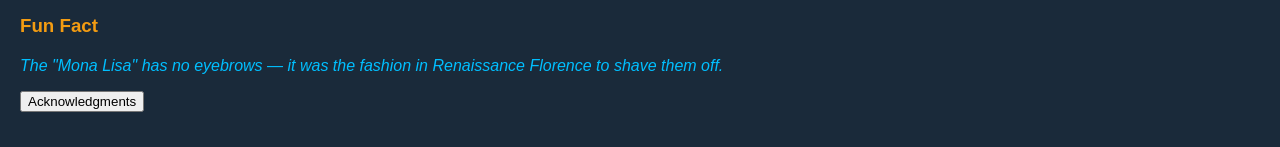
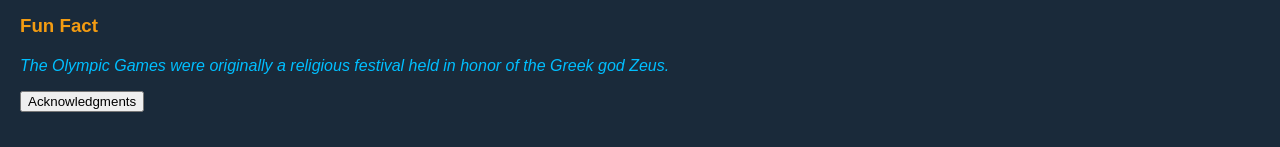
Before and after one commit to tjtrus/Project-Portfolio, a plain HTML site: page index.html in a window 1280 px wide. Shown: the part 1346-1493 px from the top of the page. Drawn offline with nearby package versions, Linux system fonts and the light colour scheme.

Commit message:
Update index.html

```diff
--- a/index.html
+++ b/index.html
@@ -226,14 +226,53 @@
   <!-- Fun Fact Rotation -->
   <script>
   const facts = [
-      'The "Mona Lisa" has no eyebrows — it was the fashion in Renaissance Florence to shave them off.',
-      'Vincent van Gogh only sold one painting during his lifetime, "The Red Vineyard."',
-      'J.K. Rowling was rejected by 12 publishers before Harry Potter was published.',
-      'The first TV commercial in the U.S. was for Bulova watches in 1941.',
+    // Sports Facts
+    'The Olympic Games were originally a religious festival held in honor of the Greek god Zeus.',
+    'The fastest recorded tennis serve was clocked at 163.7 mph by Sam Groth in 2012.',
+    'The FIFA World Cup is the most-watched sporting event in the world, with billions tuning in every four years.',
+    'Michael Phelps has won more Olympic medals than 161 countries combined.',
+    'The longest recorded boxing match lasted 110 rounds and took place in 1893.',
+    'Baseball originated from the British game called "rounders."',
+    'The longest tennis match in history lasted 11 hours and 5 minutes, played by John Isner and Nicolas Mahut in 2010.',
+    'Formula 1 cars generate enough downforce to drive upside down on the ceiling if they go fast enough.',
+    'The Tour de France covers a distance of approximately 2,200 miles, roughly equivalent to driving from Los Angeles to New York.',
+    'Basketball was invented in 1891 by Dr. James Naismith, who used peach baskets as hoops.',
+
+    // Music Facts
+    'Beethoven continued to compose music even after he went completely deaf.',
+    'The shortest song ever recorded is "You Suffer" by Napalm Death, lasting just 1.316 seconds.',
+    '"Bohemian Rhapsody" by Queen was the first music video ever made.',
+    'The Beatles hold the record for the most #1 hits on the Billboard Hot 100 chart, with 20 songs.',
+    'Elvis Presley’s "Hound Dog" was a cover song originally sung by blues singer Big Mama Thornton.',
+    'Mozart wrote his first symphony when he was just eight years old.',
+    'The world’s largest grand piano weighs 1.4 tons and was built by a 15-year-old in New Zealand.',
+    'The “Happy Birthday” song is copyrighted, making it one of the most expensive songs to perform in movies.',
+    'Pink Floyd’s “The Dark Side of the Moon” spent 957 weeks on the Billboard charts.',
+    'Bob Dylan won the Nobel Prize in Literature in 2016 for his impactful songwriting.',
+
+    // Literature Facts
+    'The longest novel ever written is "In Search of Lost Time" by Marcel Proust, containing over 1.2 million words.',
+    'Dr. Seuss’s “Green Eggs and Ham” uses only 50 different words.',
+    'Agatha Christie is the best-selling novelist of all time, with over 2 billion copies sold.',
+    'The oldest surviving written work is "The Epic of Gilgamesh," dating back to 2100 BCE.',
+    'J.R.R. Tolkien wrote the entirety of "The Lord of the Rings" by hand.',
+    'Shakespeare is credited with inventing over 1,700 words used in the English language today.',
+    '"Don Quixote" by Miguel de Cervantes is considered the first modern novel.',
+    'Charles Dickens’ “A Tale of Two Cities” has sold over 200 million copies, making it one of the best-selling books of all time.',
+    'F. Scott Fitzgerald’s “The Great Gatsby” wasn’t a success until after his death.',
+    '“The Hobbit” was initially written by J.R.R. Tolkien as a bedtime story for his children.',
+
+    // General Fun Facts
+    'A day on Venus is longer than a year on Venus due to its slow rotation.',
+    'The word "nerd" was first coined by Dr. Seuss in his book *If I Ran the Zoo*.',
+    'Honey never spoils; edible honey was found in ancient Egyptian tombs.',
+    'Bananas are berries, but strawberries are not.',
+    'The inventor of the Pringles can, Fred Baur, had his ashes buried in a Pringles can.',
+    'A group of flamingos is called a "flamboyance."',
     'Octopuses have three hearts and blue blood.',
+    'Humans and bananas share about 60% of their DNA.',
     'The Eiffel Tower can grow more than 6 inches taller in the summer due to metal expansion.',
-      'Cleopatra lived closer in time to the first moon landing than to the building of the Great Pyramid.',
-      'There are more stars in the universe than grains of sand on all of Earth’s beaches.'
+    'You’re more likely to be killed by a vending machine than a shark.'
   ];
 
   let factIndex = 0;
@@ -246,7 +285,7 @@
   window.onload = function() {
     greetUser();
     displayNextFact(); // Display the first fact immediately
-      setInterval(displayNextFact, 900000); // Change fact every 15 minutes
+    setInterval(displayNextFact, 10000); // Change fact every 10 seconds
     document.body.classList.add('loaded'); // For page fade-in effect
   }
 </script>
```
Lines whose indentation alone changed are shown as unchanged.
